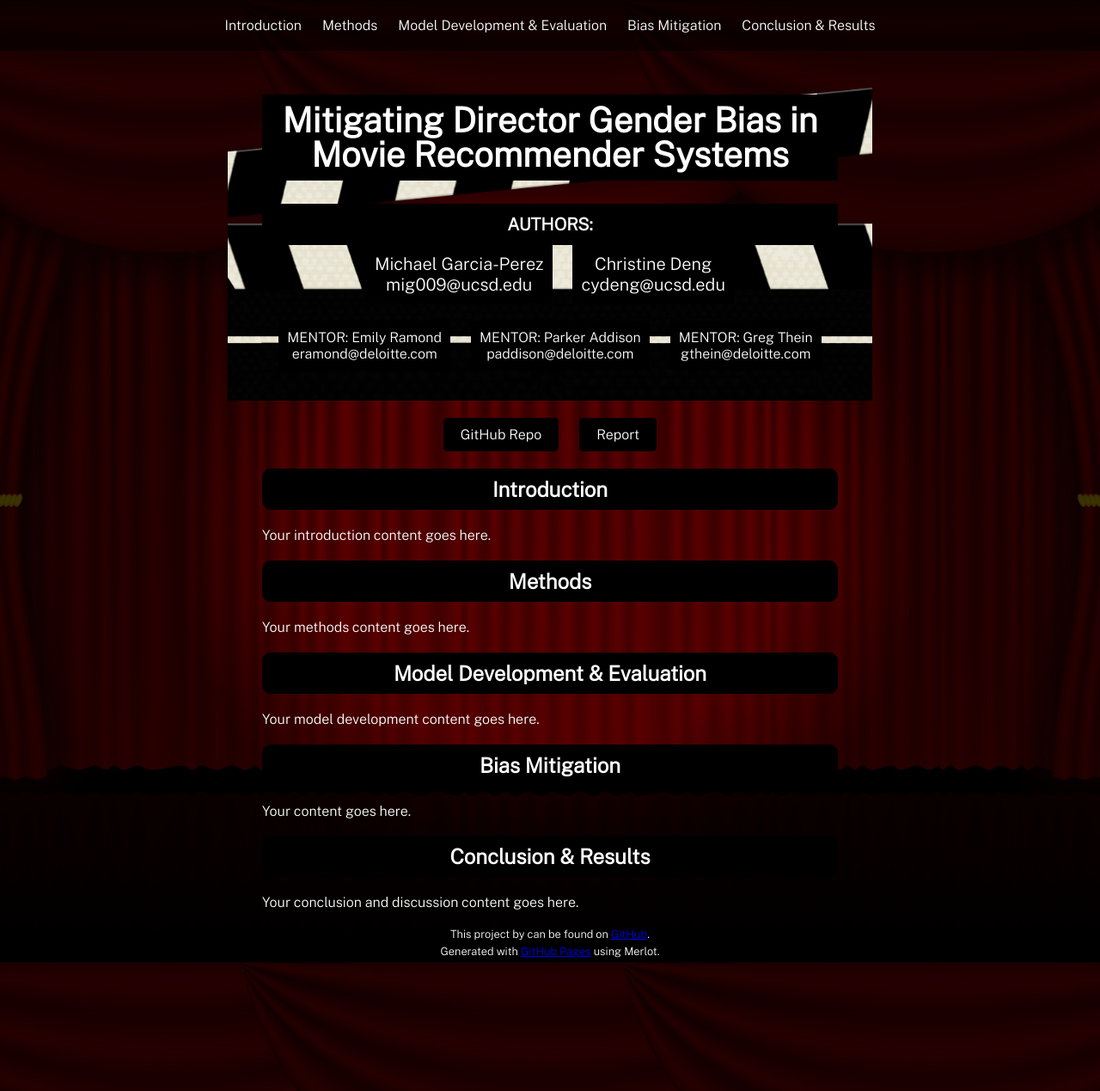
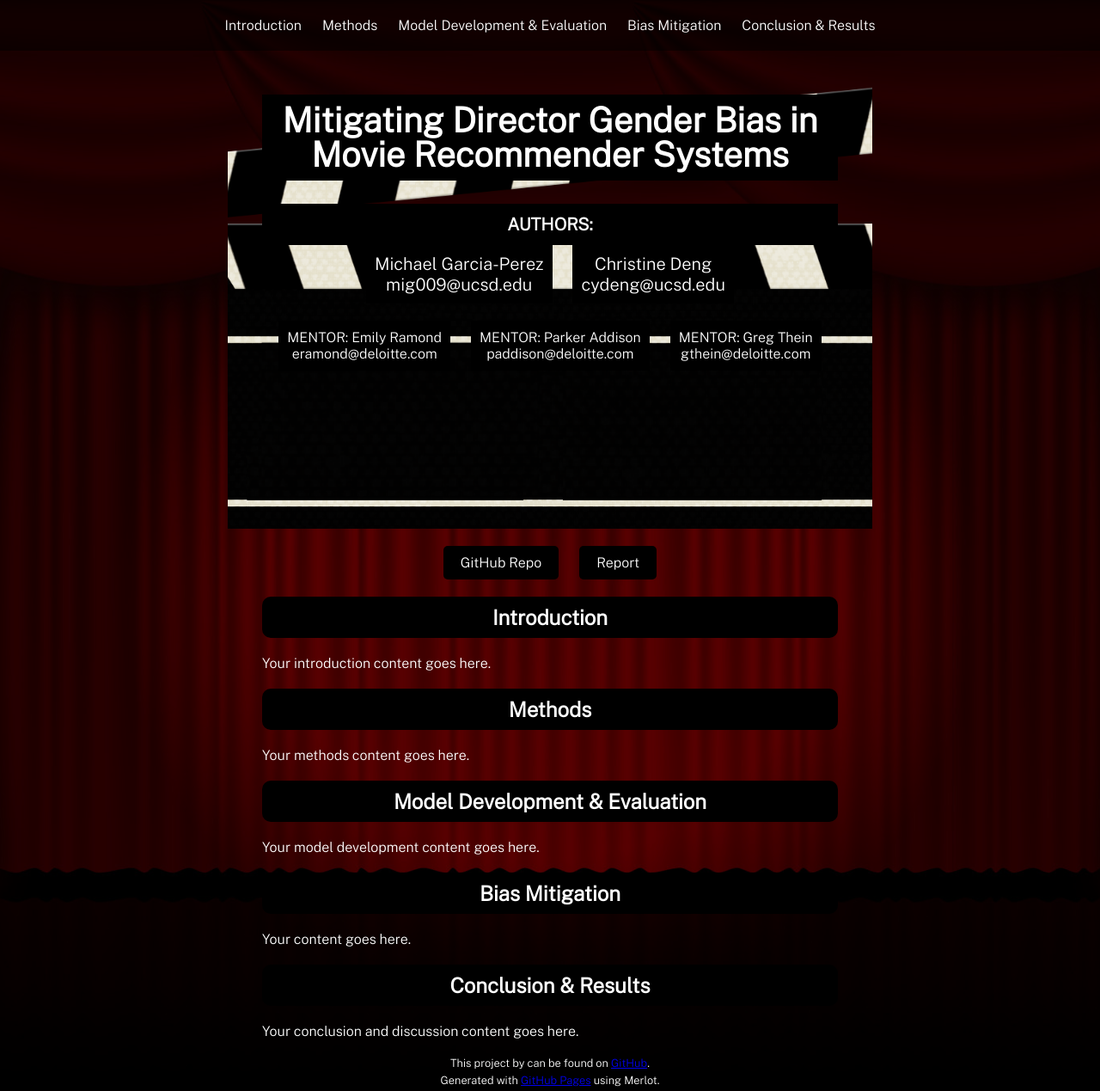
Before and after one commit to michael-garciaperez/DSC180A-Methodology-5, a Jekyll site: the page built from index.md, in a window 1280 px wide and 1269 px high. Shown: the whole window at 86% size. Built offline with Jekyll 4.4.1, drawn with Linux system fonts in a browser that asks for light colours.

Commit message:
Update style.scss

```diff
--- a/assets/css/style.scss
+++ b/assets/css/style.scss
@@ -28,7 +28,7 @@ header {
   background-size: 150% auto;
   background-repeat: no-repeat;
   background-position: center top;
-  height: 500px%;
+  height: 500px;
 }
 
 header h1 {
```
